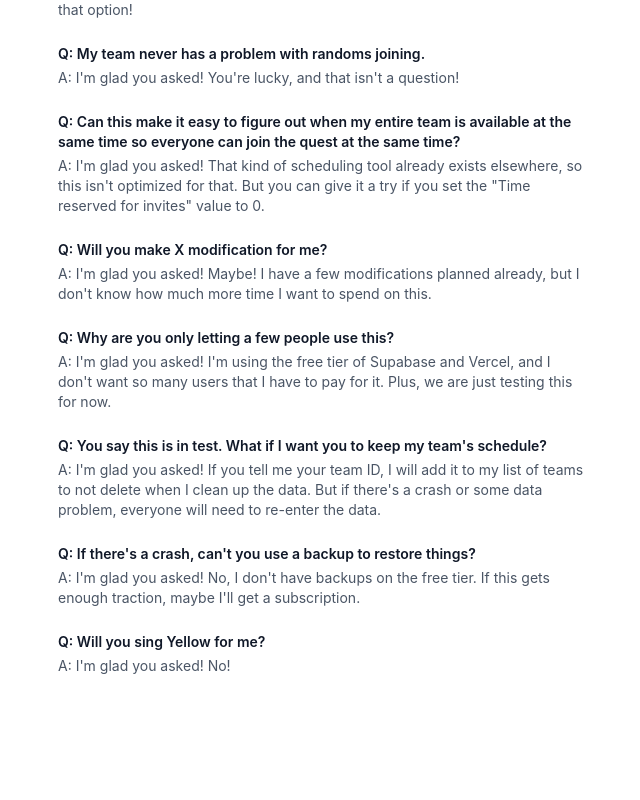
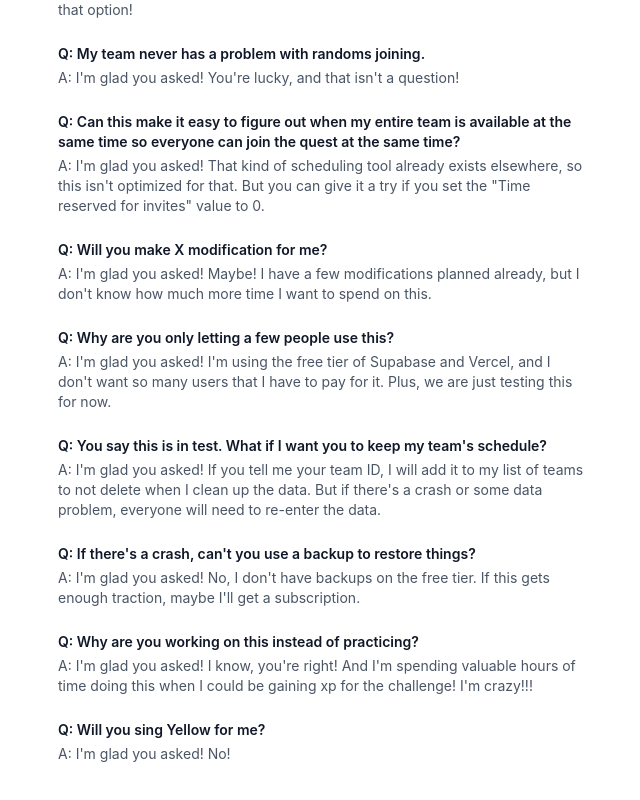
Before and after one commit to PseudonymousEd/QuestiesAssemble, a React (Vite) app: page /faq in a window 1280 px wide. Shown: the part 661-1461 px from the top of the page, without its empty margins (318-958 px from the left). Before the commit the page ends 1377 px from the top, so only its background shows below. Built offline with nearby package versions, Linux system fonts and the light colour scheme; no server answers.

Commit message:
Adjusted the FAQ

```diff
--- a/src/pages/Faq.jsx
+++ b/src/pages/Faq.jsx
@@ -42,6 +42,10 @@ const FAQS = [
     a: "I'm glad you asked! No, I don't have backups on the free tier. If this gets enough traction, maybe I'll get a subscription.",
   },
   {
+    q: 'Why are you working on this instead of practicing?',
+    a: "I'm glad you asked! I know, you're right! And I'm spending valuable hours of time doing this when I could be gaining xp for the challenge! I'm crazy!!!",
+  },
+  {
     q: 'Will you sing Yellow for me?',
     a: "I'm glad you asked! No!",
   },
```
Also changed, not shown: 1 other file (tests, documents, lock files or other folders).
